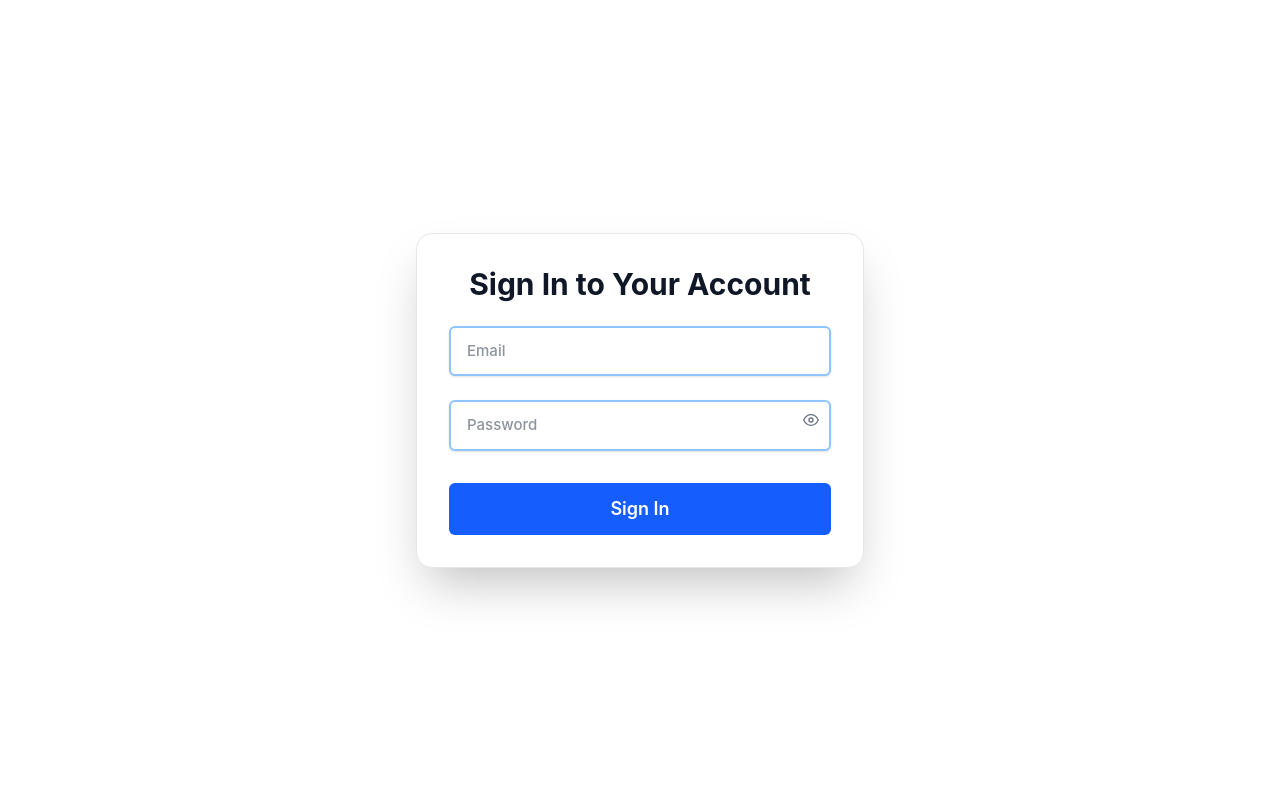
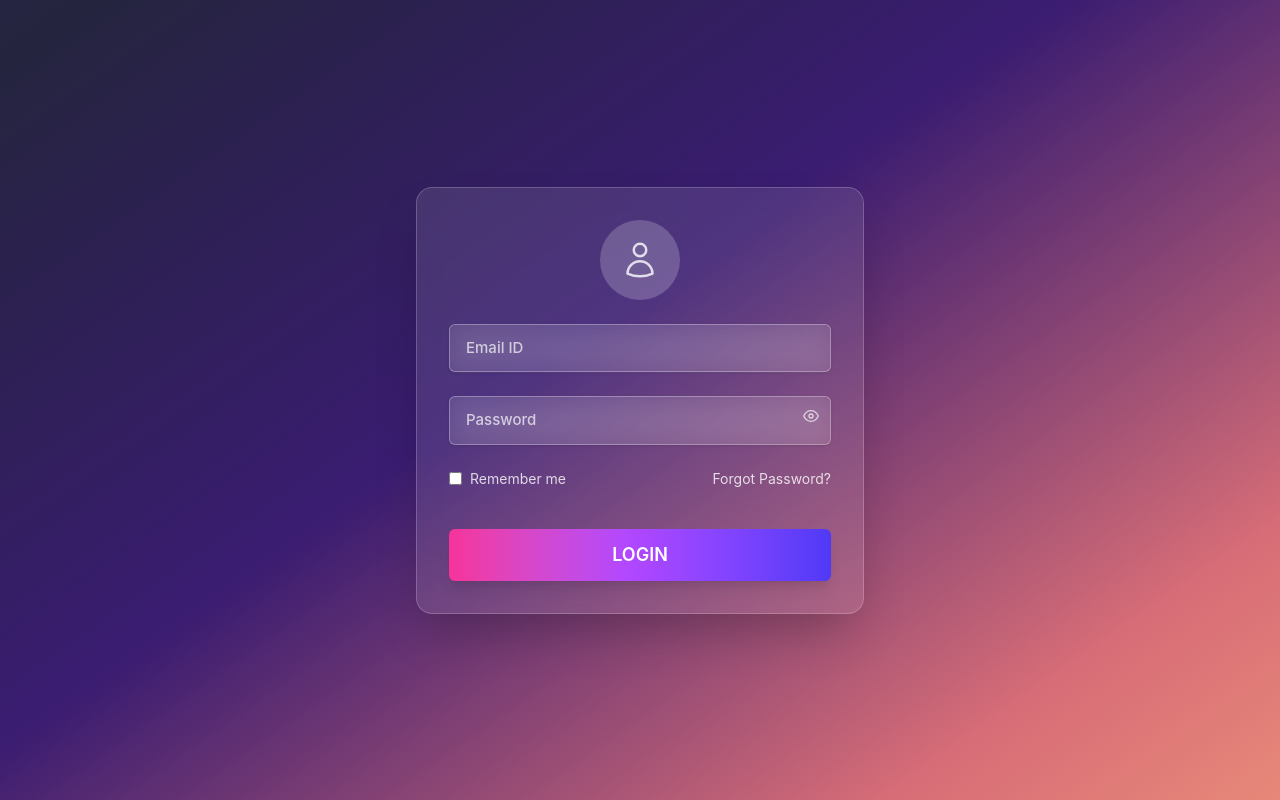
Before and after one commit to Souvik34/Operra, a React (Vite) app in the folder client/: page /signin in a window 1280 px wide. Built offline with nearby package versions, Linux system fonts and the light colour scheme.

Commit message:
bg of signin page changed

```diff
--- a/client/src/pages/Auth/signin.jsx
+++ b/client/src/pages/Auth/signin.jsx
@@ -36,57 +36,105 @@ export default function Signin() {
           placeholder={placeholder}
           {...register(name)}
           className={clsx(
-            "w-full px-4 py-3 pr-10 rounded-md border-2 outline-none shadow-sm",
-            "bg-white text-gray-800 text-[15px] font-medium",
-            isValid && "border-green-500 focus:ring-green-500 focus:border-green-500",
+            "w-full px-4 py-3 pr-10 rounded-md border outline-none shadow-sm",
+            "bg-white/10 text-white placeholder:text-white/70 text-[15px] font-medium",
+            "backdrop-blur-md",
+            isValid && "border-green-400 focus:ring-green-500 focus:border-green-500",
             hasError
-              ? "border-red-500 focus:ring-red-500 focus:border-red-500 scale-105"
-              : "border-blue-300 focus:ring-2 focus:ring-blue-500 focus:border-blue-600",
+              ? "border-red-500 focus:ring-red-500 focus:border-red-500 scale-[1.02]"
+              : "border-white/30 focus:ring-2 focus:ring-blue-400 focus:border-blue-500",
             "transition duration-200 ease-in-out"
           )}
         />
 
-        {/* Show password toggle */}
         {isPassword && (
           <div
             onClick={() => setShowPassword((prev) => !prev)}
-            className="absolute right-3 top-3 cursor-pointer text-gray-500 hover:text-gray-800"
+            className="absolute right-3 top-3 cursor-pointer text-white/70 hover:text-white"
           >
             {showPassword ? <FiEyeOff /> : <FiEye />}
           </div>
         )}
 
-        {/* Error Icon */}
         {hasError && (
           <FiAlertCircle className="absolute right-9 top-3 text-red-500 pointer-events-none" />
         )}
-        {/* Error Text */}
         {hasError && (
-          <p className="text-sm text-red-500 mt-1">{errors[name].message}</p>
+          <p className="text-sm text-red-400 mt-1">{errors[name].message}</p>
         )}
       </div>
     );
   };
 
   return (
-    <div className="min-h-screen bg-white flex items-center justify-center px-4">
-      <div className="w-full max-w-md bg-white shadow-2xl rounded-2xl p-8 border border-gray-200">
-        <h2 className="text-3xl font-bold text-gray-900 mb-6 text-center">
-          Sign In to Your Account
-        </h2>
+    <div
+      className="min-h-screen flex items-center justify-center px-4"
+      style={{
+        background:
+          "linear-gradient(145deg, #0f0c29, #302b63, #24243e, #3a1c71, #d76d77, #ffaf7b)",
+        backgroundSize: "200% 200%",
+        animation: "gradientMove 12s ease infinite",
+      }}
+    >
+      <div className="w-full max-w-md bg-white/10 border border-white/20 backdrop-blur-md shadow-2xl rounded-2xl p-8">
+        <div className="flex justify-center mb-6">
+          <div className="w-20 h-20 bg-white/20 rounded-full flex items-center justify-center">
+            <svg
+              className="w-10 h-10 text-white/80"
+              fill="none"
+              stroke="currentColor"
+              strokeWidth="1.5"
+              viewBox="0 0 24 24"
+            >
+              <path
+                strokeLinecap="round"
+                strokeLinejoin="round"
+                d="M15.75 6a3.75 3.75 0 11-7.5 0 3.75 3.75 0 017.5 0zM4.501 20.118a7.5 7.5 0 0114.998 0A17.933 17.933 0 0112 21.75c-2.676 0-5.216-.584-7.499-1.632z"
+              />
+            </svg>
+          </div>
+        </div>
 
         <form onSubmit={handleSubmit(onSubmit)} className="space-y-6">
-          {renderInput("email", "email", "Email")}
+          {renderInput("email", "email", "Email ID")}
           {renderInput("password", "password", "Password", true)}
+
+          <div className="flex justify-between items-center text-white/80 text-sm mt-1">
+            <label className="flex items-center space-x-2">
+              <input
+                type="checkbox"
+                className="form-checkbox accent-blue-500 bg-transparent border-white/30"
+              />
+              <span>Remember me</span>
+            </label>
+            <a href="#" className="hover:underline text-sm">
+              Forgot Password?
+            </a>
+          </div>
 
           <button
             type="submit"
-            className="w-full py-3 mt-2 bg-blue-600 hover:bg-blue-700 text-white rounded-md transition-all font-semibold text-lg"
+            className="w-full py-3 mt-4 bg-gradient-to-r from-pink-500 via-purple-500 to-indigo-600 hover:from-indigo-600 hover:to-blue-700 text-white rounded-md transition-all font-semibold text-lg shadow-lg"
           >
-            Sign In
+            LOGIN
           </button>
         </form>
       </div>
+
+      {/* Gradient animation keyframes */}
+      <style jsx="true">{`
+        @keyframes gradientMove {
+          0% {
+            background-position: 0% 50%;
+          }
+          50% {
+            background-position: 100% 50%;
+          }
+          100% {
+            background-position: 0% 50%;
+          }
+        }
+      `}</style>
     </div>
   );
 }
```
